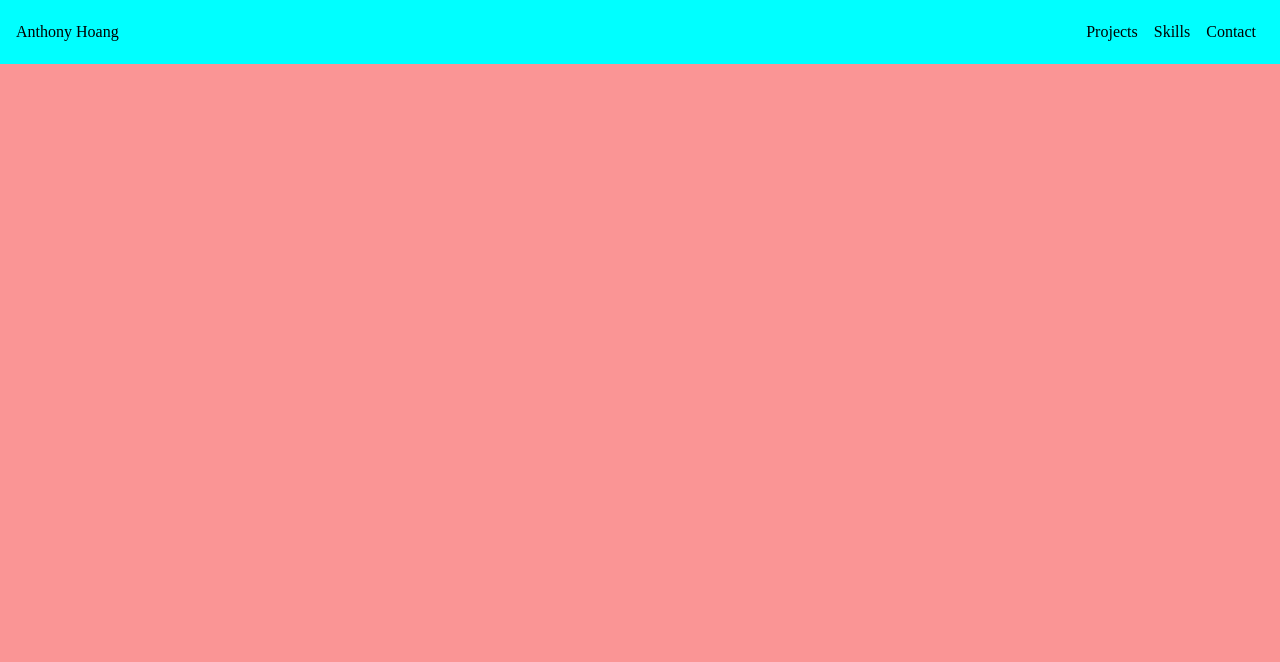
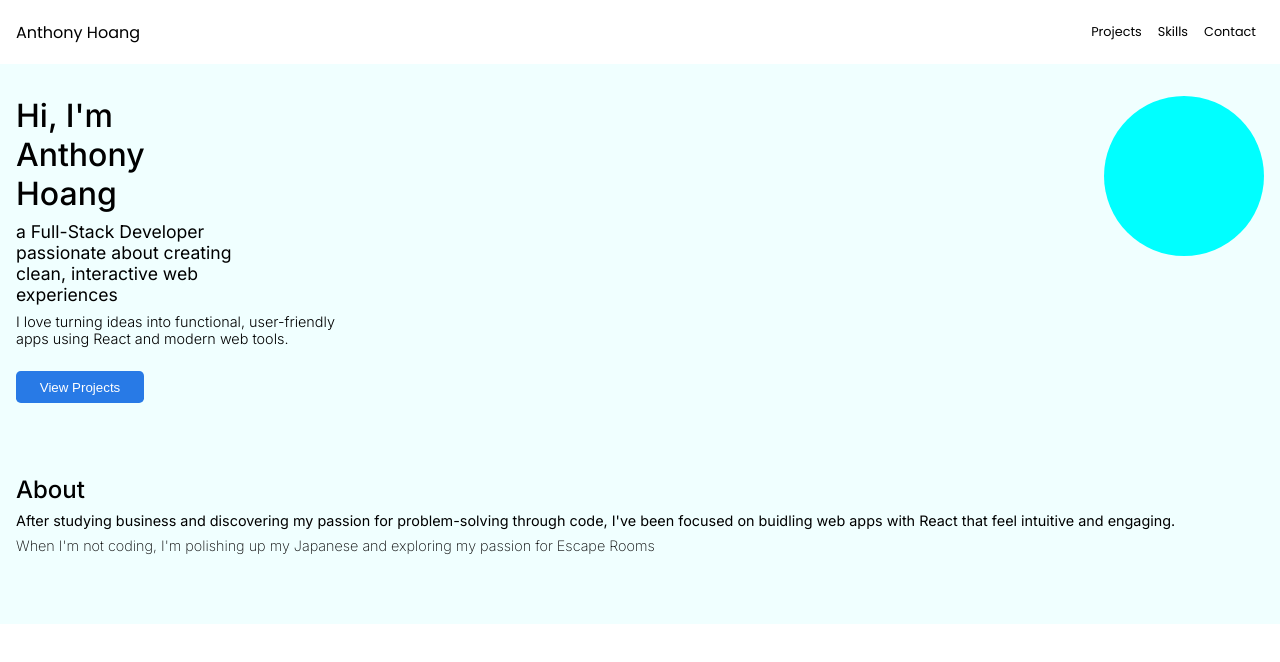
Before and after one commit to AntH117/anthonyhoang-dev, a React (Create React App) app in the folder anthonyhoang-dev/: page / in a window 1280 px wide. Shown: the top 662 px of the page. Built offline with nearby package versions, Linux system fonts and the light colour scheme.

Commit message:
Finished home page

```diff
--- a/anthonyhoang-dev/public/index.html
+++ b/anthonyhoang-dev/public/index.html
@@ -1,6 +1,9 @@
 <!DOCTYPE html>
 <html lang="en">
   <head>
+    <link rel="preconnect" href="https://fonts.googleapis.com">
+    <link rel="preconnect" href="https://fonts.gstatic.com" crossorigin>
+    <link href="https://fonts.googleapis.com/css2?family=Inter:ital,opsz,wght@0,14..32,100..900;1,14..32,100..900&family=Poppins:ital,wght@0,100;0,200;0,300;0,400;0,500;0,600;0,700;0,800;0,900;1,100;1,200;1,300;1,400;1,500;1,600;1,700;1,800;1,900&display=swap" rel="stylesheet">
     <meta charset="utf-8" />
     <link rel="icon" href="%PUBLIC_URL%/favicon.ico" />
     <meta name="viewport" content="width=device-width, initial-scale=1" />
--- a/anthonyhoang-dev/src/sections/Home.js
+++ b/anthonyhoang-dev/src/sections/Home.js
@@ -3,7 +3,45 @@ import React from 'react';
 
 export default function Home() {
 
+    function ProfilePicture() {
+
+        return <div className='profile-pic-body'>
+
+        </div>
+    }
+
+    function AboutMe() {
+
+        return <div className='about-me-body'>
+            <div className='about-me-title'>
+                About
+            </div>
+            <div className='about-me-main'>
+                After studying business and discovering my passion for problem-solving through
+                code, I've been focused on buidling web apps with React that feel intuitive and
+                engaging.
+            </div>
+            <div className='about-me-sub'>
+                When I'm not coding, I'm polishing up my Japanese and exploring my passion for Escape Rooms
+            </div>
+        </div>
+    }
+
     return <div className='home-body'>
-
+        <div className='home-title-text'>
+            <span>Hi, I'm</span>
+            <span>Anthony Hoang</span>
+        </div>
+        <div className='home-main-text'>
+            a Full-Stack Developer passionate about creating clean, interactive web experiences
+        </div>
+        <div className='home-sub-text'>
+            I love turning ideas into functional, user-friendly apps using React and modern web tools.
+        </div>
+        <button className='home-projects-button'>
+            View Projects
+        </button>
+        <AboutMe />
+        <ProfilePicture />
     </div>
 }
--- a/anthonyhoang-dev/src/styles/Home.css
+++ b/anthonyhoang-dev/src/styles/Home.css
@@ -0,0 +1,78 @@
+.home-body {
+    width: 100%;
+    height: 35rem;
+    background-color: azure;
+    display: flex;
+    flex-direction: column;
+    font-family: 'Inter', sans-serif;
+    position: relative;
+    margin-top: 4rem;
+    padding-left: 1rem;
+    gap: 0.5rem
+}
+
+.home-title-text {
+    margin-top: 2rem;
+    width: 14rem;
+    text-wrap: wrap;
+    font-size: 2rem;
+    font-weight: 500;
+    display: flex;
+    flex-direction: column;
+}
+
+.home-main-text {
+    width: 14rem;
+    font-size: 1.1rem;
+    font-weight: 400;
+}
+
+.home-sub-text {
+    width: 20rem;
+    font-size: 0.9rem;
+    font-weight: 300;
+}
+
+.home-projects-button {
+    width: 8rem;
+    height: 2rem;
+    border: 1px solid transparent;
+    background-color: rgb(40, 122, 230);
+    color: white;
+    border-radius: 0.3rem;
+    margin-top: 1rem;
+}
+
+.about-me-body {
+    width: 100%;
+    height: 8rem;
+    margin-top: 4rem;
+    display: flex;
+    flex-direction: column;
+    gap: 0.5rem;
+}
+
+.about-me-title {
+    font-size: 1.5rem;
+    font-weight: 500;
+}
+
+.about-me-main {
+    font-size: 0.9rem;
+    font-weight: 400;
+}
+
+.about-me-sub {
+    font-size: 0.9rem;
+    font-weight: 200;
+}
+
+.profile-pic-body {
+    position: absolute;
+    width: 10rem;
+    height: 10rem;
+    background-color: aqua;
+    right: 2rem;
+    top: 2rem;
+    border-radius: 100%;
+}
--- a/anthonyhoang-dev/src/styles/Layout.css
+++ b/anthonyhoang-dev/src/styles/Layout.css
@@ -5,5 +5,6 @@
     overflow-x: hidden;
     display: flex;
     flex-direction: column;
-    background-color: rgb(250, 149, 149);
+    background-color: white;
+    font-family: 'Poppins', sans-serif;
 }
--- a/anthonyhoang-dev/src/styles/Navbar.css
+++ b/anthonyhoang-dev/src/styles/Navbar.css
@@ -2,10 +2,11 @@
     position: fixed;
     width: 100%;
     height: 4rem;
-    background-color: aqua;
+
     display: flex;
     flex-direction: row;
     justify-content: space-between;
+    z-index: 999;
 }
 
 .navbar-home, .navbar-selections {
@@ -21,4 +22,9 @@
 .navbar-selects {
     width: fit-content;
     padding: 0.5rem;
+    font-size: 0.8rem;
+    height: 100%;
+    display: flex;
+    align-items: center;
+    justify-content: center;
 }
```
